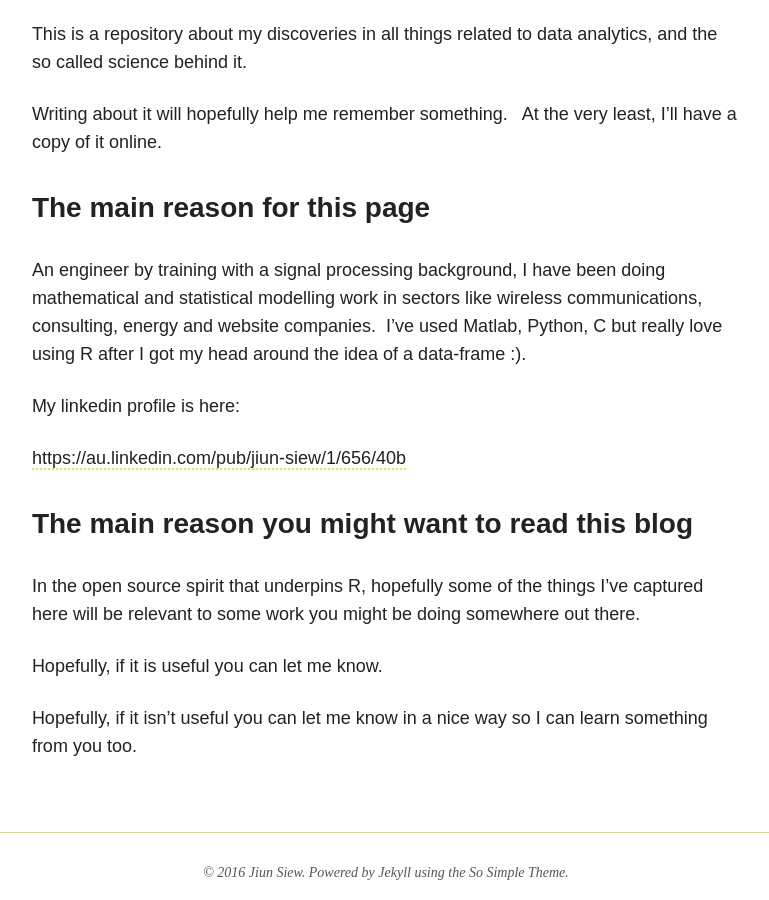
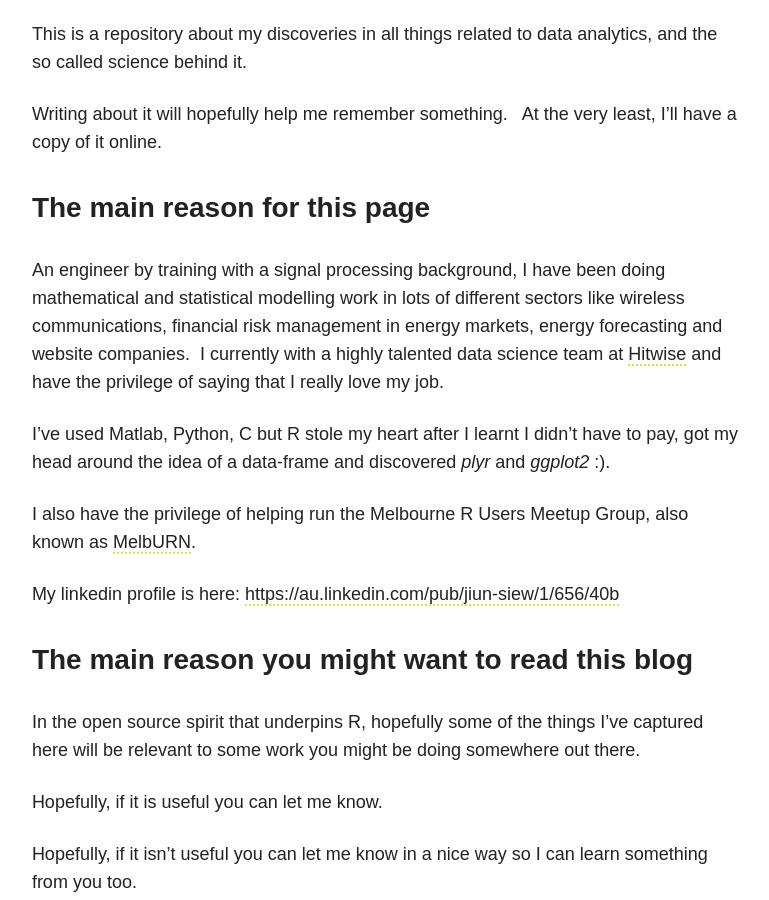
Before and after one commit to jiunsiew/jiunsiew.github.io, a Jekyll site: the page built from about/index.md, in a window 1280 px wide and 900 px high, scrolled down 504 px. Shown: the whole window, without its empty margins (254-1023 px from the left). Built offline with Jekyll 4.4.1, drawn with Linux system fonts in a browser that asks for light colours; nearby versions of some CDN libraries.

Commit message:
Updated about page.

```diff
--- a/about/index.md
+++ b/about/index.md
@@ -18,12 +18,19 @@ At the very least, I'll have a copy of it online.
 ### The main reason for this page
 
 An engineer by training with a signal processing background, I have been doing
-mathematical and statistical modelling work in sectors like wireless communications,
-consulting, energy and website companies.  I've used Matlab, Python, C but really love
-using R after I got my head around the idea of a data-frame :).
+mathematical and statistical modelling work in lots of different sectors like
+wireless communications, financial risk management in energy markets, energy forecasting
+and website companies.  I currently with a highly talented data science team at
+[Hitwise](http://connexity.com/hitwise/) and have the privilege of saying that I really
+love my job.
+
+I've used Matlab, Python, C but R stole my heart after I learnt I didn't have to pay,
+got my head around the idea of a data-frame and discovered *plyr* and *ggplot2* :).
+
+I also have the privilege of helping run the Melbourne R Users Meetup Group, also known
+as [MelbURN](http://www.meetup.com/MelbURN-Melbourne-Users-of-R-Network/).
 
 My linkedin profile is here:
-
 [https://au.linkedin.com/pub/jiun-siew/1/656/40b](https://au.linkedin.com/pub/jiun-siew/1/656/40b)
 
 ### The main reason you might want to read this blog
```
